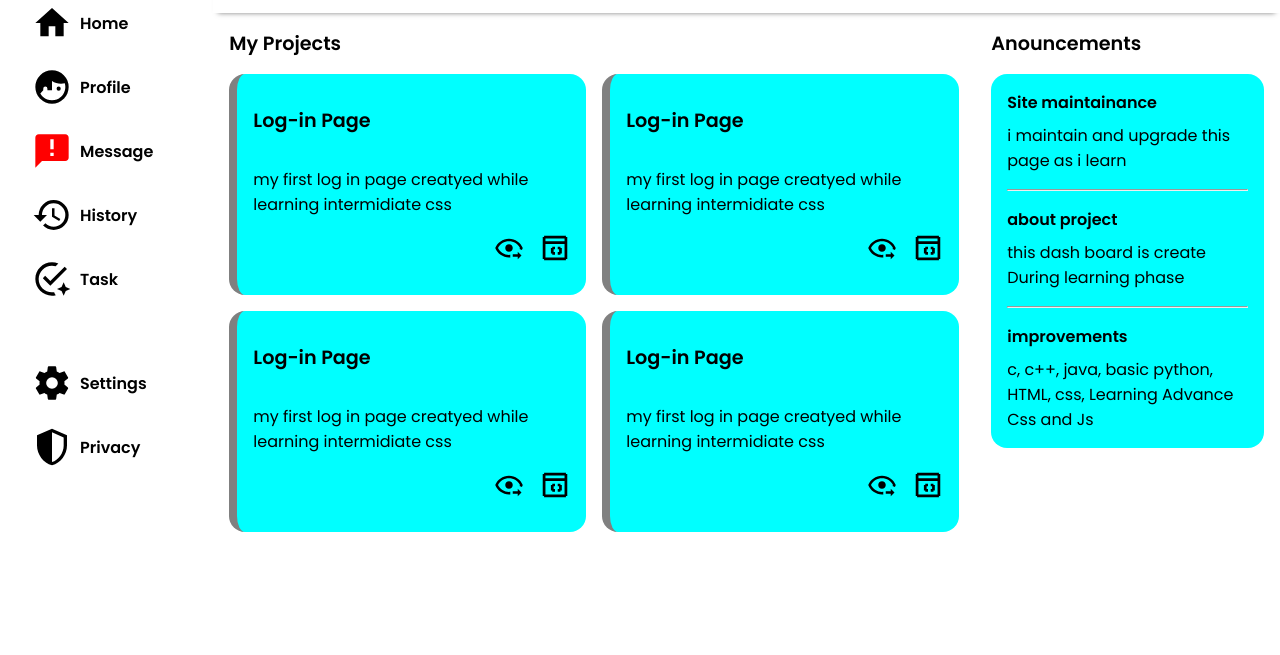
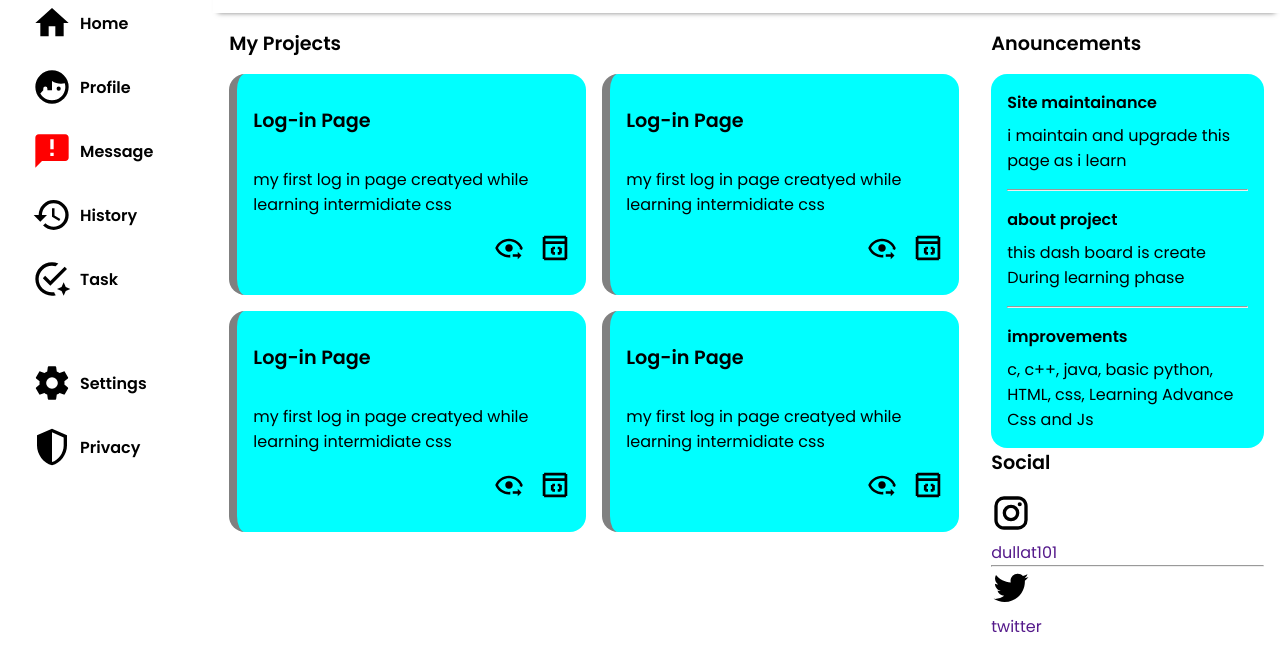
Before and after one commit to Dullat/my_work, a plain HTML site: page index.html in a window 1280 px wide. Shown: the part 157-812 px from the top of the page. Drawn offline with Linux system fonts and the light colour scheme.

Commit message:
Update index.html

```diff
--- a/index.html
+++ b/index.html
@@ -215,6 +215,28 @@
                             </div>
                         </div>
                     </div>
+                    <div class="social-profiles">
+                        <div class="title">Social</div>
+                        <div>
+                            <a href="" class="profile">
+                                <svg xmlns="http://www.w3.org/2000/svg" viewBox="0 0 24 24">
+                                    <title>instagram</title>
+                                    <path
+                                        d="M7.8,2H16.2C19.4,2 22,4.6 22,7.8V16.2A5.8,5.8 0 0,1 16.2,22H7.8C4.6,22 2,19.4 2,16.2V7.8A5.8,5.8 0 0,1 7.8,2M7.6,4A3.6,3.6 0 0,0 4,7.6V16.4C4,18.39 5.61,20 7.6,20H16.4A3.6,3.6 0 0,0 20,16.4V7.6C20,5.61 18.39,4 16.4,4H7.6M17.25,5.5A1.25,1.25 0 0,1 18.5,6.75A1.25,1.25 0 0,1 17.25,8A1.25,1.25 0 0,1 16,6.75A1.25,1.25 0 0,1 17.25,5.5M12,7A5,5 0 0,1 17,12A5,5 0 0,1 12,17A5,5 0 0,1 7,12A5,5 0 0,1 12,7M12,9A3,3 0 0,0 9,12A3,3 0 0,0 12,15A3,3 0 0,0 15,12A3,3 0 0,0 12,9Z" />
+                                </svg>
+                                <p>dullat101</p>
+                            </a>
+                            <hr>
+                            <a href="" class="profile">
+                                <svg xmlns="http://www.w3.org/2000/svg" viewBox="0 0 24 24">
+                                    <title>twitter</title>
+                                    <path
+                                        d="M22.46,6C21.69,6.35 20.86,6.58 20,6.69C20.88,6.16 21.56,5.32 21.88,4.31C21.05,4.81 20.13,5.16 19.16,5.36C18.37,4.5 17.26,4 16,4C13.65,4 11.73,5.92 11.73,8.29C11.73,8.63 11.77,8.96 11.84,9.27C8.28,9.09 5.11,7.38 3,4.79C2.63,5.42 2.42,6.16 2.42,6.94C2.42,8.43 3.17,9.75 4.33,10.5C3.62,10.5 2.96,10.3 2.38,10C2.38,10 2.38,10 2.38,10.03C2.38,12.11 3.86,13.85 5.82,14.24C5.46,14.34 5.08,14.39 4.69,14.39C4.42,14.39 4.15,14.36 3.89,14.31C4.43,16 6,17.26 7.89,17.29C6.43,18.45 4.58,19.13 2.56,19.13C2.22,19.13 1.88,19.11 1.54,19.07C3.44,20.29 5.7,21 8.12,21C16,21 20.33,14.46 20.33,8.79C20.33,8.6 20.33,8.42 20.32,8.23C21.16,7.63 21.88,6.87 22.46,6Z" />
+                                </svg>
+                                <p>twitter</p>
+                            </a>
+                        </div>
+                    </div>
                 </div>
             </div>
         </div>
```
